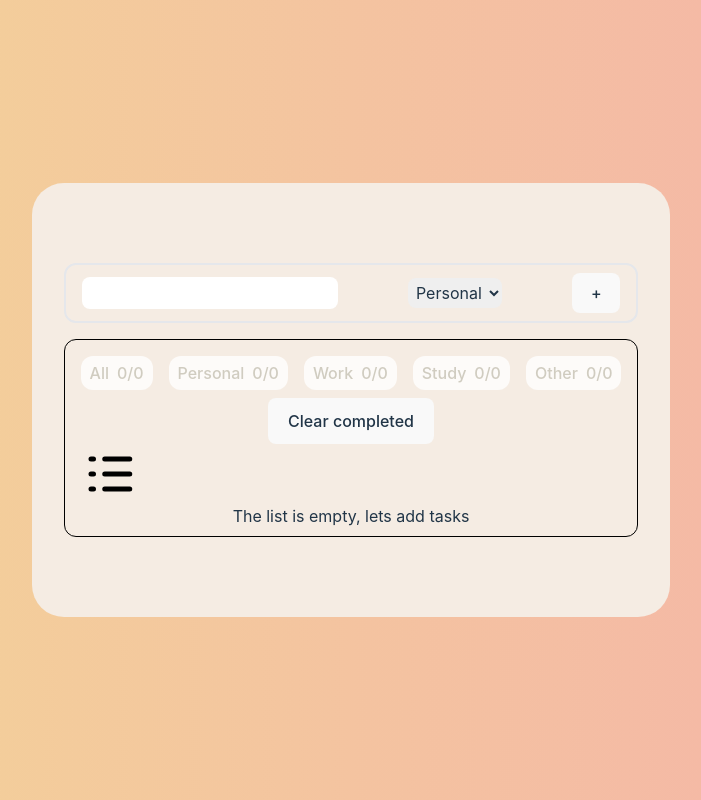
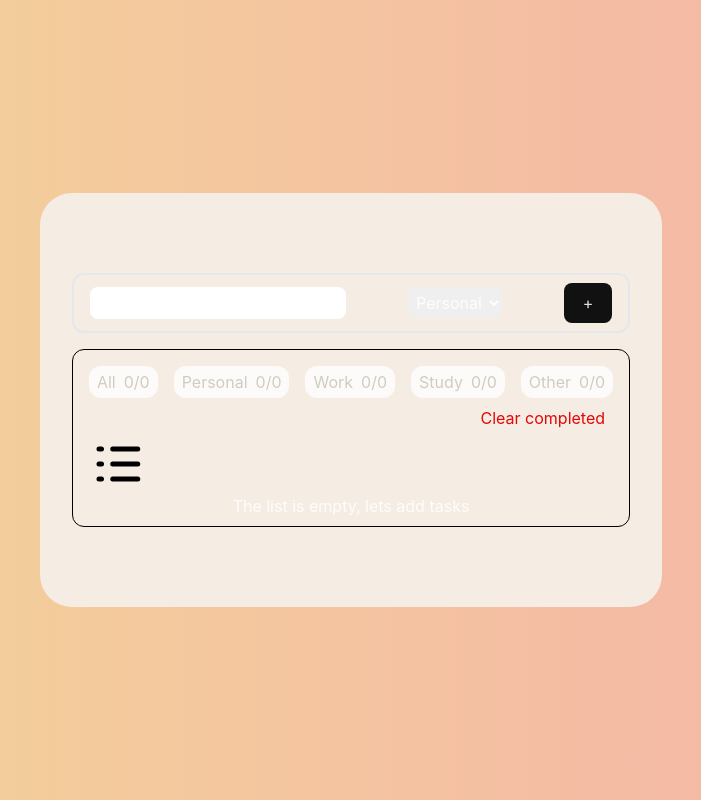
Before and after one commit to aehamdy/Todomoro, a React (Vite) app: page / in a window 1280 px wide. Shown: the whole page, without its empty margins (289-990 px from the left). Built offline with nearby package versions, Linux system fonts and the light colour scheme.

Commit message:
style: Styled ClearButton component and left todos flag

```diff
--- a/src/components/CategorySelection.jsx
+++ b/src/components/CategorySelection.jsx
@@ -91,7 +91,7 @@ function CategorySelection(props) {
       <button
         type="button"
         onClick={() => clickHandler(ALL)}
-        className="flex justify-between items-center gap-2 w-fit h-fit py-1 px-2 text-tabs-text bg-tabs-bg rounded-lg hover:border-none focus:outline-none focus:text-white focus:bg-all-color"
+        className="appearance-none flex justify-between items-center gap-2 w-fit h-fit py-1 px-2 text-tabs-text bg-tabs-bg rounded-lg hover:border-none focus:outline-none focus:text-white focus:bg-all-color"
       >
         All
         <span className="block">
--- a/src/components/ClearButton.jsx
+++ b/src/components/ClearButton.jsx
@@ -16,7 +16,11 @@ function ClearButton(props) {
   };
 
   return (
-    <button type="button" onClick={handleClear}>
+    <button
+      type="button"
+      onClick={handleClear}
+      className="appearance-none text-warning-color hover:underline"
+    >
       Clear completed
     </button>
   );
--- a/src/components/InputForm.jsx
+++ b/src/components/InputForm.jsx
@@ -80,7 +80,7 @@ function InputForm() {
             <button
               type="button"
               onClick={handleClick}
-              className="flex items-center justify-center w-12 h-10 py-2 px-4 rounded-md hover:border-transparent"
+              className="flex items-center justify-center w-12 h-10 py-2 px-4 rounded-md bg-[#111]"
             >
               +
             </button>
--- a/src/components/LeftTodos.jsx
+++ b/src/components/LeftTodos.jsx
@@ -4,9 +4,9 @@ import ClearButton from "./ClearButton";
 function LeftTodos(props) {
   const { handleLeftTodos, save, setTodos } = props;
   return (
-    <section>
+    <section className="flex justify-between px-2 mb-1">
       <div>
-        <p>
+        <p className="text-label-color ">
           {handleLeftTodos === 1
             ? `${handleLeftTodos} todo left`
             : handleLeftTodos > 1
--- a/src/index.css
+++ b/src/index.css
@@ -40,7 +40,7 @@ h1 {
   line-height: 1.1;
 }
 
-button {
+/* button {
   border-radius: 8px;
   border: 1px solid transparent;
   padding: 0.6em 1.2em;
@@ -70,7 +70,7 @@ button:focus-visible {
   button {
     background-color: #f9f9f9;
   }
-}
+} */
 
 h1 {
   display: flex;
--- a/tailwind.config.js
+++ b/tailwind.config.js
@@ -13,6 +13,7 @@ export default {
         // 'tabs-text': 'rgb(209, 202, 184)',
         'tabs-bg': 'rgb(255, 255 ,255, .8)',
         // 'tabs-bg': 'rgb(220, 220, 220)',
+        'label-color': 'rgb(111, 100, 108)',
         // 'all-color': 'rgb(123, 162, 205)',
         // 'all-color': 'rgb(190, 208, 210)',
         'all-color': 'rgb(190, 209, 226)',
```
